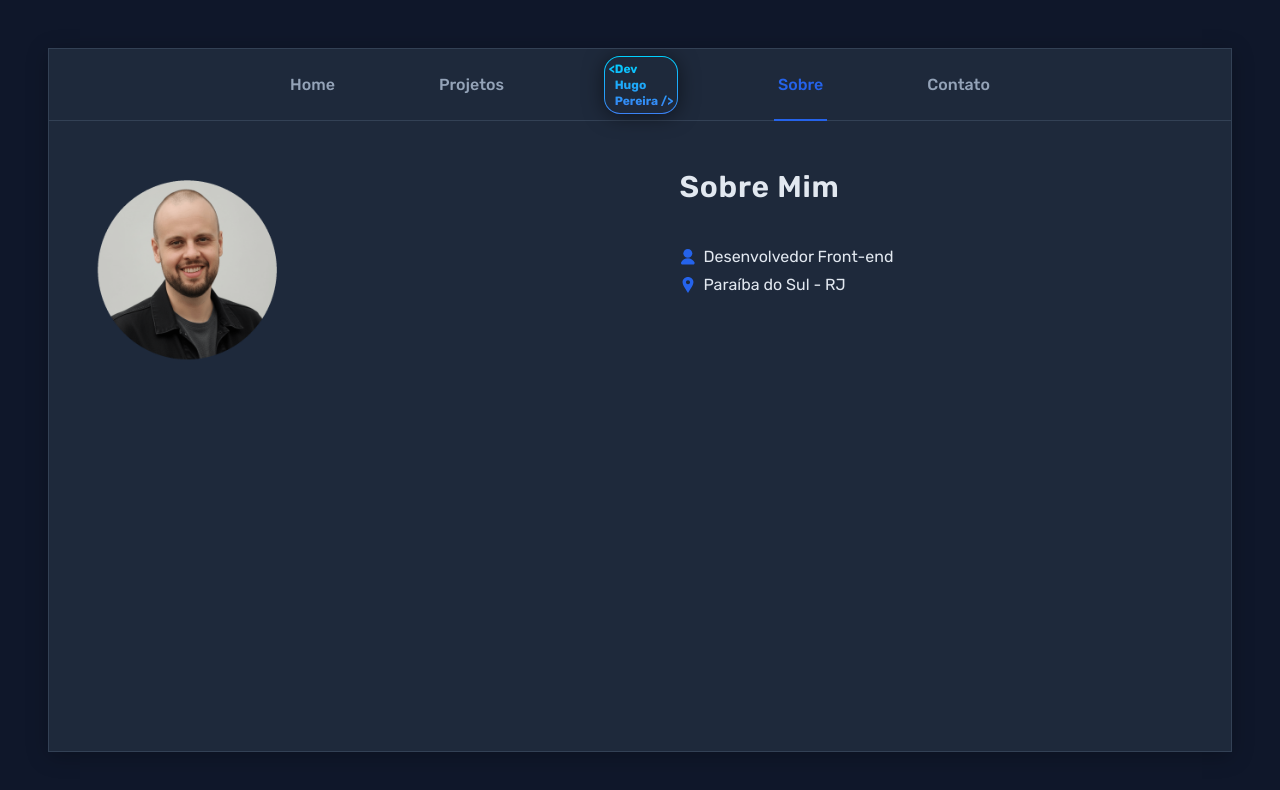
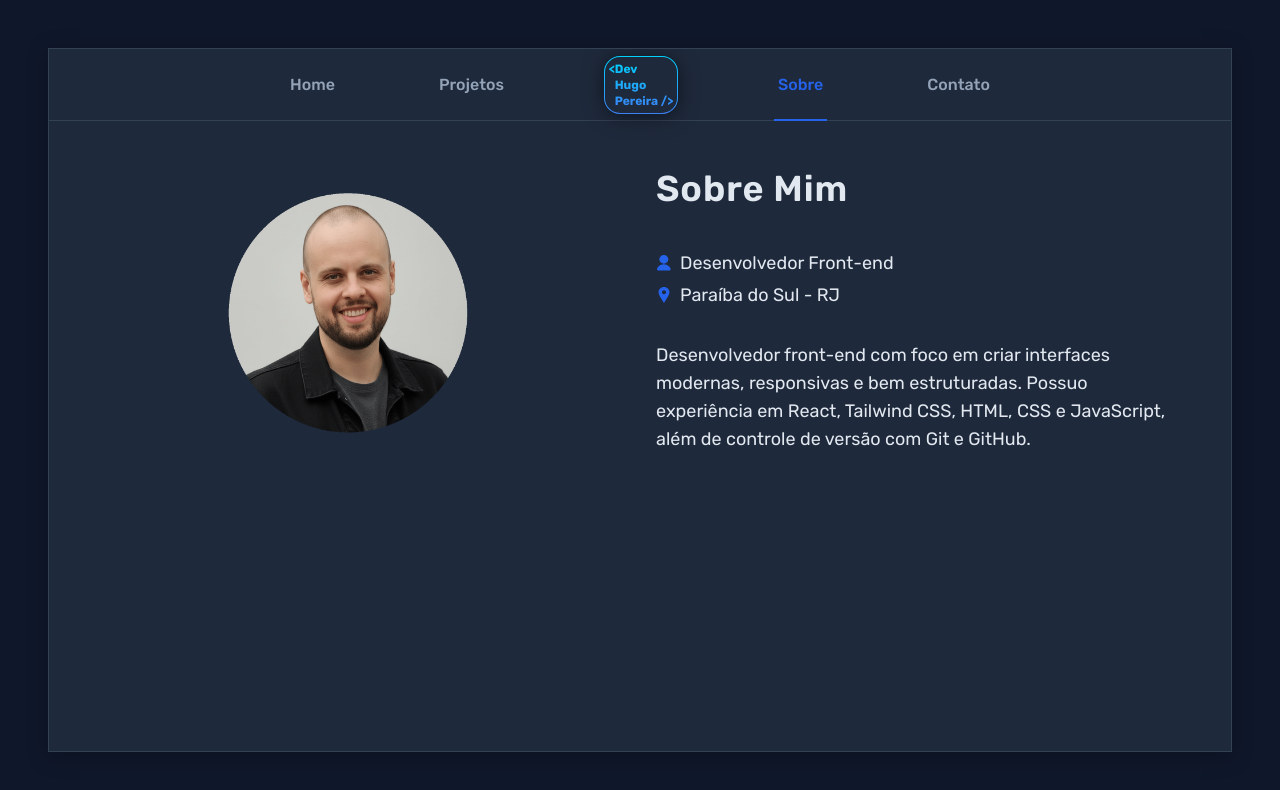
Before and after one commit to hugopereira-cs/hugopereira-cs.github.io, a React (Vite) app: page /about in a window 1280 px wide. Shown: the top 790 px of the page. Built offline with nearby package versions, Linux system fonts and the light colour scheme; a web font is replaced by a local one.

Commit message:
add: Projects component

```diff
--- a/src/components/sections/About.jsx
+++ b/src/components/sections/About.jsx
@@ -2,18 +2,19 @@ import { Card } from '../ui/Card';
 
 export function About() {
   return (
-    <section className="w-full overflow-x-hidden p-4">
-      <div className="grid grid-cols-1 lg:grid-cols-2 gap-4 lg:gap-8 w-full place-items-start">
-        <img
-          src="./aboutSection.png"
-          alt="Imagem de Perfil de Hugo Pereira"
-          className="max-w-48 lg:max-w-60"
-        />
+    <section className="w-full overflow-x-hidden px-4 lg:pt-4 grid grid-cols-1 lg:grid-cols-2 gap-4 lg:gap-8 place-items-center">
+      <img
+        src="./aboutSection.png"
+        alt="Imagem de Perfil de Hugo Pereira"
+        className="max-w-48 lg:max-w-80"
+      />
+
+      <div className="lg:justify-self-start">
         <Card>
-          <h2 className="text-3xl font-semibold text-brand-text-primary mb-2 tracking-wide">
+          <h2 className="text-3xl text-center lg:text-start lg:text-4xl font-semibold text-brand-text-primary mb-2 tracking-wide">
             Sobre Mim
           </h2>
-          <ul className="flex flex-col gap-1">
+          <ul className="flex flex-col gap-1 lg:text-lg">
             <li className="flex flex-row gap-2 items-center">
               <img src="./job.svg" alt="Ícone de pessoa" className="flex size-4" /> Desenvolvedor
               Front-end
@@ -23,8 +24,14 @@ export function About() {
               RJ
             </li>
           </ul>
+          <p className="lg:text-lg">
+            Desenvolvedor front-end com foco em criar interfaces modernas, responsivas e bem
+            estruturadas. Possuo experiência em React, Tailwind CSS, HTML, CSS e JavaScript, além de
+            controle de versão com Git e GitHub.
+          </p>
         </Card>
       </div>
+      {/* TODO: Trigger */}
     </section>
   );
 }
--- a/src/components/sections/Projects.jsx
+++ b/src/components/sections/Projects.jsx
@@ -1,5 +1,5 @@
 import { ProjectItem } from '../ui/ProjectItem';
-// TODO: Popular projects
+// TODO: Adicionar outros projetos
 const projects = [
   {
     title: 'Calculadora React',
--- /dev/null
+++ b/src/components/ui/Trigger.jsx
@@ -0,0 +1 @@
+// TODO
```
